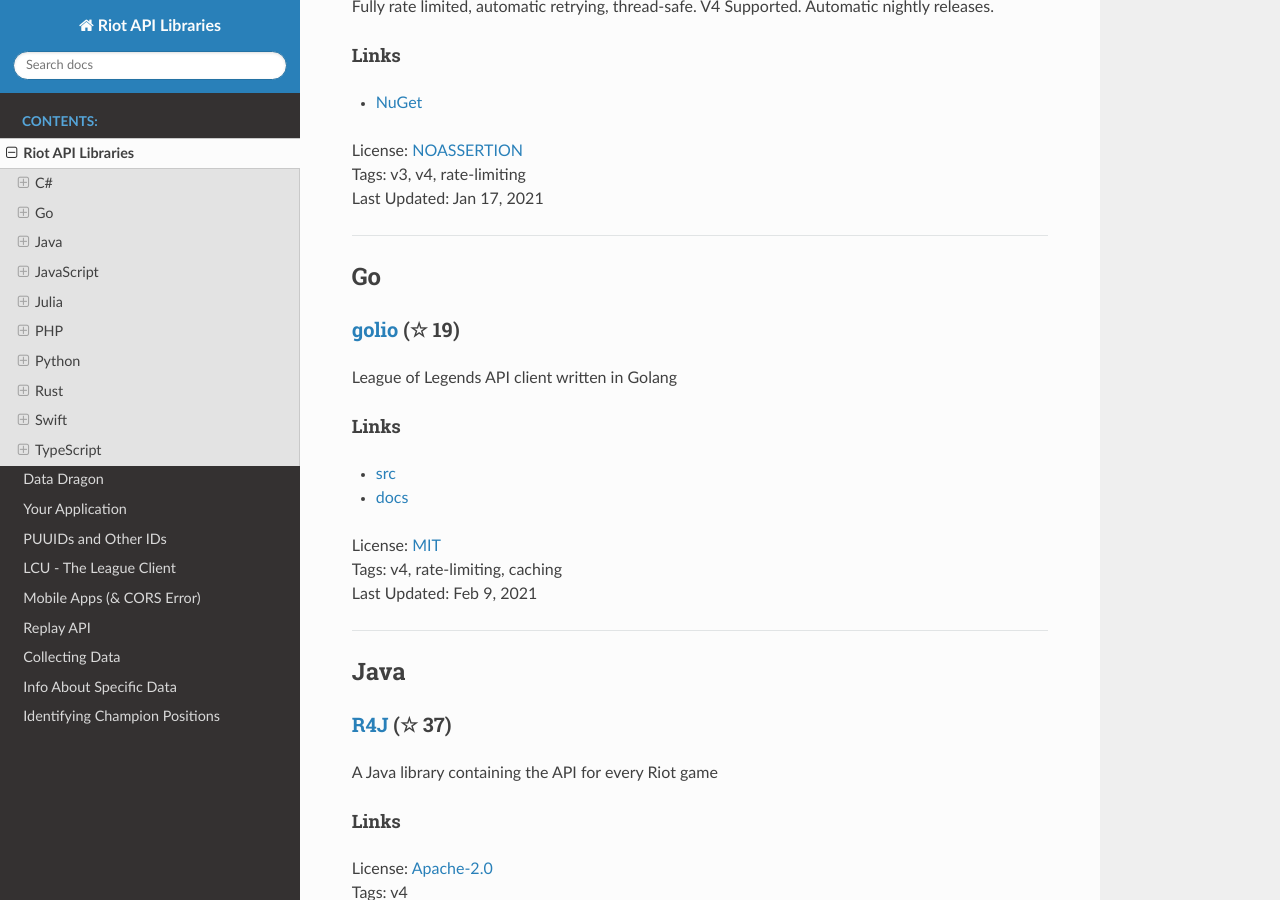
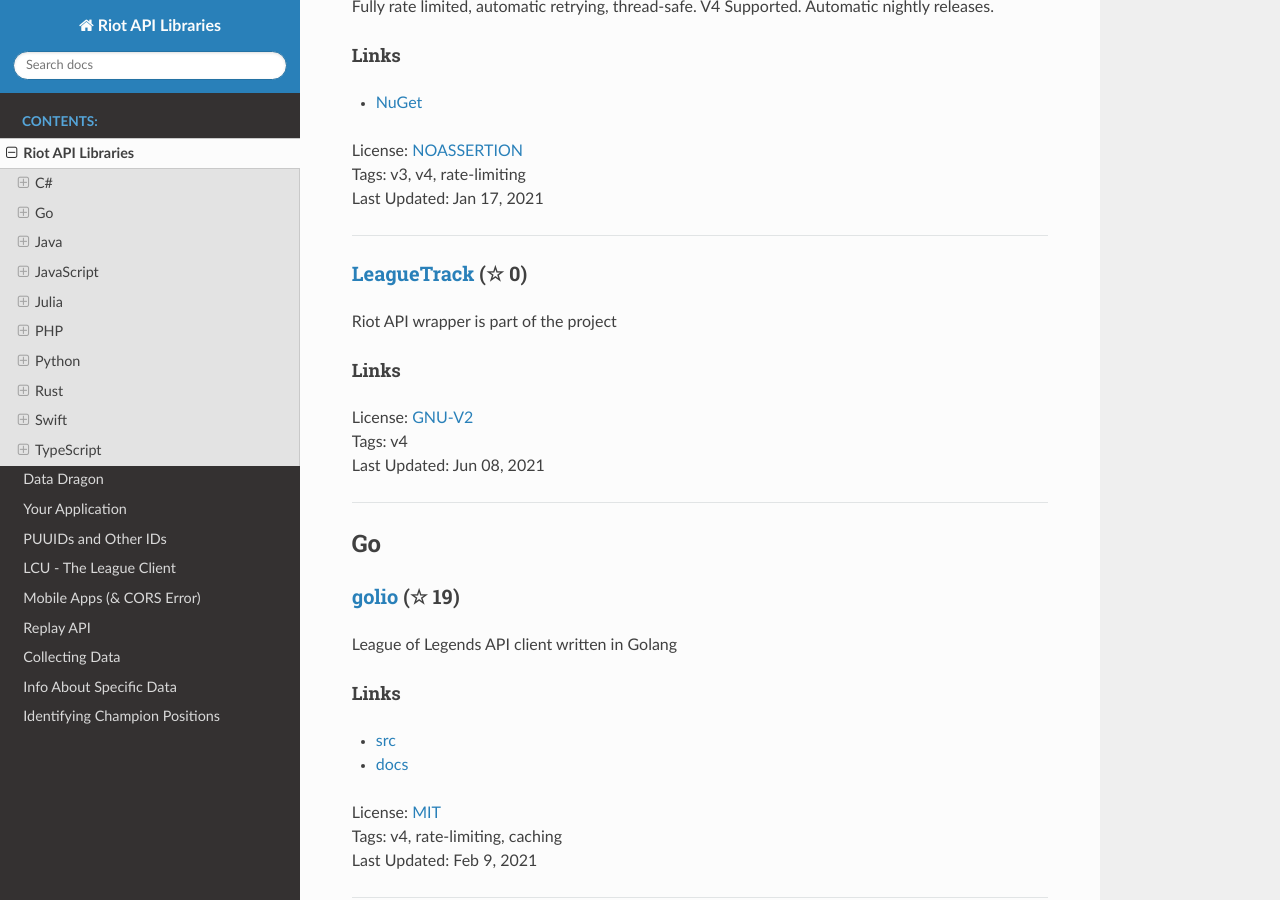
Before and after one commit to WxWatch/riot-api-libraries, a Sphinx documentation site: the page built from docs/libraries.rst, in a window 1280 px wide and 900 px high, scrolled down 562 px. Built offline with Sphinx 7.4.7 and the Read the Docs theme 2.0.0, drawn with Linux system fonts in a browser that asks for light colours; pages that are not in the unit, such as notebooks, are missing from menus.

Commit message:
Update libraries.rst

```diff
--- a/docs/libraries.rst
+++ b/docs/libraries.rst
@@ -30,6 +30,20 @@
 | License: `NOASSERTION <http://choosealicense.com/licenses/other>`_
 | Tags: v3, v4, rate-limiting
 | Last Updated: Jan 17, 2021
+
+-----------------
+
+`LeagueTrack <https://github.com/dawidkacprzak/LeagueTrack>`_ (☆ 0)
+~~~~~~~~~~~~~~~~~~~~~~~~~~~~~~~~~~~~~~~~~~~~~~~~~~~~~~~~~~~~~~~~~~~~~~~~~~~~~~~~~~~~~~~~~~~~~~~~~~~~
+
+Riot API wrapper is part of the project
+
+Links
+::::::::::::::::
+
+| License: `GNU-V2 <https://www.gnu.org/licenses/old-licenses/gpl-2.0.html>`_
+| Tags: v4
+| Last Updated: Jun 08, 2021
 
 -----------------
 
```
